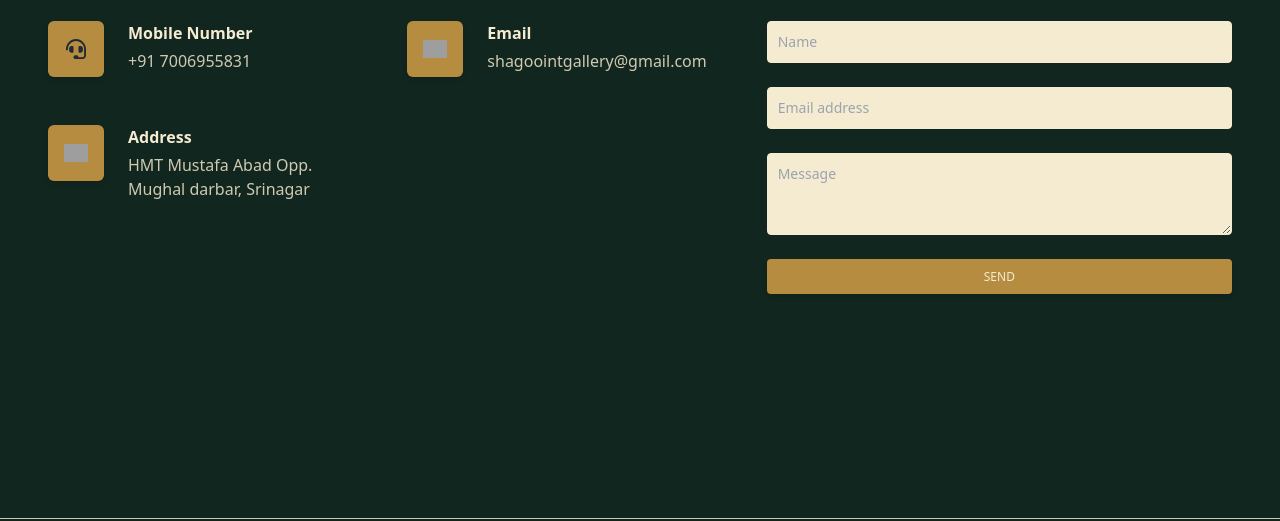
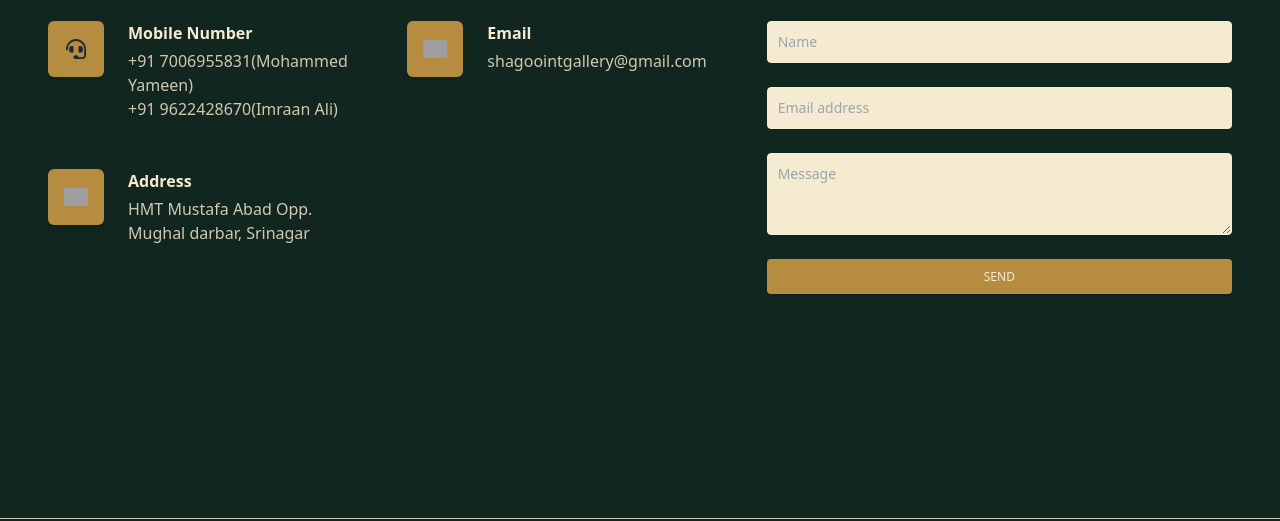
Before and after one commit to iamnasib/shagooDesigns, a website: page src/contact.html in a window 1280 px wide. Shown: the part 256-777 px from the top of the page. Drawn offline with nearby package versions, Linux system fonts and the light colour scheme; grey boxes are pictures that could not be loaded.

Commit message:
contact info

```diff
--- a/src/contact.html
+++ b/src/contact.html
@@ -132,7 +132,8 @@
                     </div>
                     <div class="grow ml-6">
                       <p class="font-bold text-[#f4ebd0] mb-1">Mobile Number</p>
-                      <p class="text-[#d0c9b1] hover:underline"><a href="tel:+917006855831">+91 7006955831</a></p>
+                      <p class="text-[#d0c9b1] hover:underline"><a href="tel:+917006855831">+91 7006955831</a>(Mohammed Yameen)</p>
+                      <p class="text-[#d0c9b1] hover:underline"><a href="tel:+919622428670">+91 9622428670</a>(Imraan Ali)</p>
                     </div>
                   </div>
                 </div>
```
Also changed, not shown: src/about.html (+1 -1 lines).
